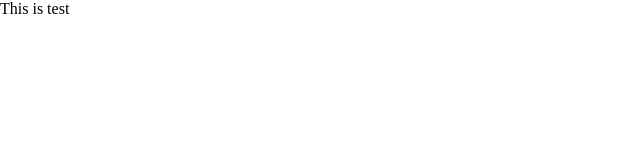
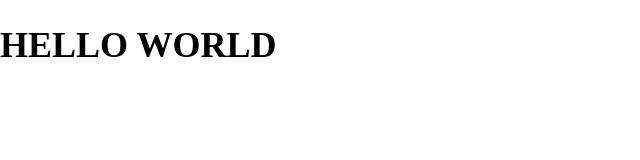
Before and after one commit to shintaro-nakahara/kokuraLunchMap-1, a plain HTML site: page www/index.html in a window 1280 px wide. Shown: the whole page, without its empty margins (0-640 px from the left). Drawn offline with Linux system fonts and the light colour scheme.

Commit message:
add HELLO WORLD

```diff
--- a/www/index.html
+++ b/www/index.html
@@ -19,6 +19,6 @@
   </script>
 </head>
 <body>
-  This is test
+  <h1>HELLO WORLD</h1>
 </body>
 </html>
```
